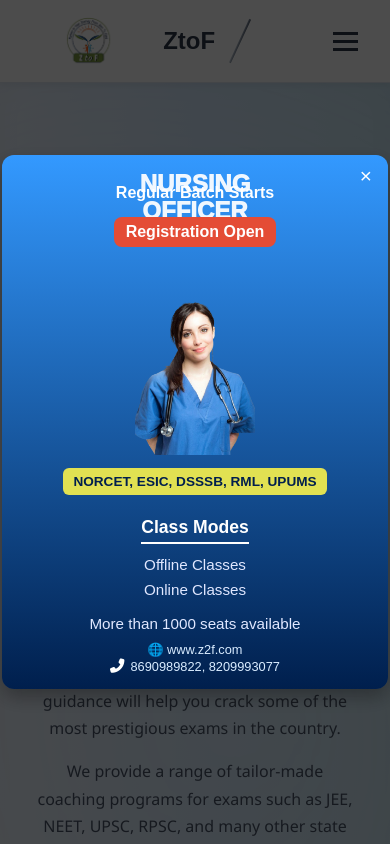
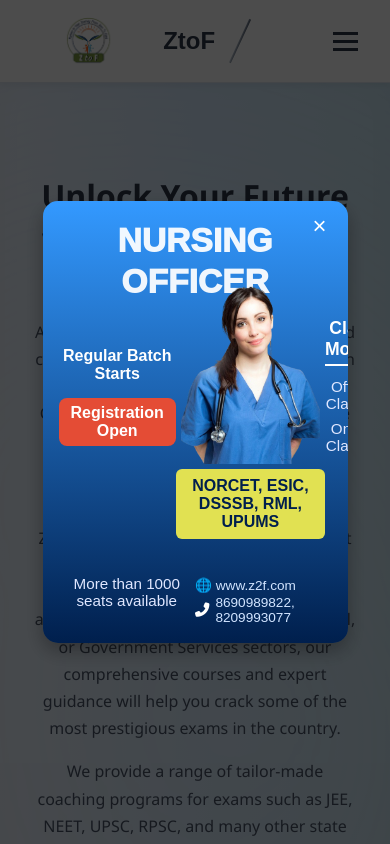
Before and after one commit to amal773/ZtoF, a React (Create React App) app: page / in a window 390 px wide. Shown: the top 844 px of the page. Built offline with nearby package versions, Linux system fonts and the light colour scheme.

Commit message:
Making popup responsive

```diff
--- a/src/Components/Popup/Popup.css
+++ b/src/Components/Popup/Popup.css
@@ -199,70 +199,10 @@
 }
 
 @media (max-width: 480px) {
-  .ad-popup-container {
-    width: 95%;
-    max-width: 360px;
-    padding: 0.8rem;
-    border-radius: 12px;
-    aspect-ratio: auto; /* Remove strict square constraint */
-  }
 
-  .popup-background-text {
-    font-size: 1.5rem;
-    line-height: 1.1;
-    top: 16px;
-  }
-
-  .popup-content {
-    flex-direction: column;
-    align-items: center;
-    gap: 1rem;
-  }
-
-  .popup-left,
-  .popup-right {
-    text-align: center;
-    align-items: center;
-    flex: unset;
-  }
-
-  .popup-center {
-    margin-top: 0.5rem;
-  }
-
-  .popup-image {
-    max-width: 120px;
-    height: auto;
-    margin-top: 1.5rem;
-  }
-
-  .exam-box {
-    font-size: 0.85rem;
-    padding: 6px 10px;
-    margin-top: 0.5rem;
-  }
-
-  .popup-footer {
-    flex-direction: column;
-    align-items: center;
-    text-align: center;
-    gap: 0.5rem;
-    margin-top: 0.8rem;
-  }
-
-  .popup-contact {
-    font-size: 0.8rem;
-    text-align: center;
-    color: #d9ecff;
-  }
-
-  .contact-line {
-    justify-content: center;
-  }
-
-  .close-button {
-    font-size: 1.3rem;
-    top: 8px;
-    right: 10px;
-  }
+ .ad-popup-container {
+  width: 70%;
+  max-width: 380px;
+  aspect-ratio: 2 / 3;
 }
+}
```
